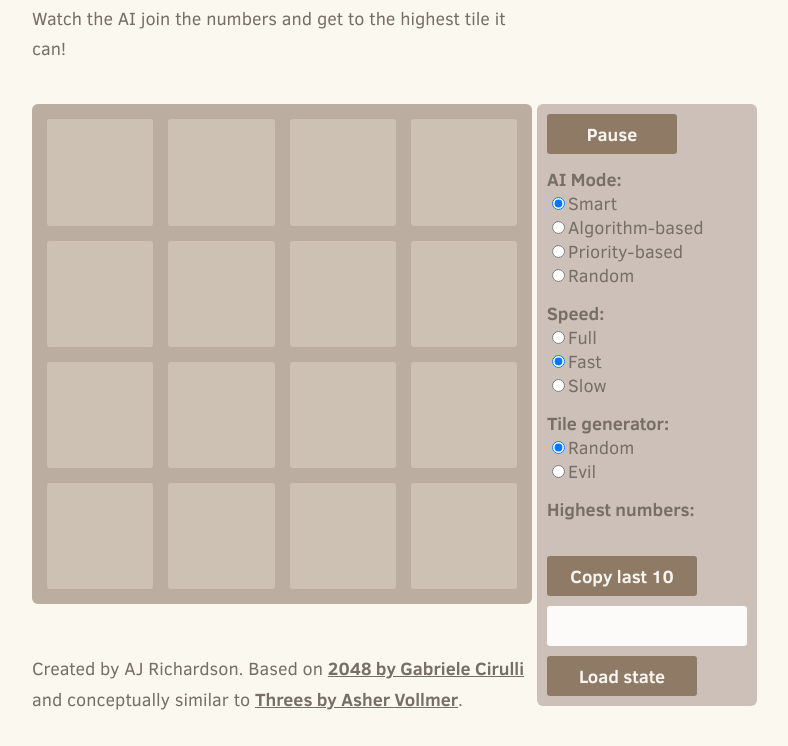
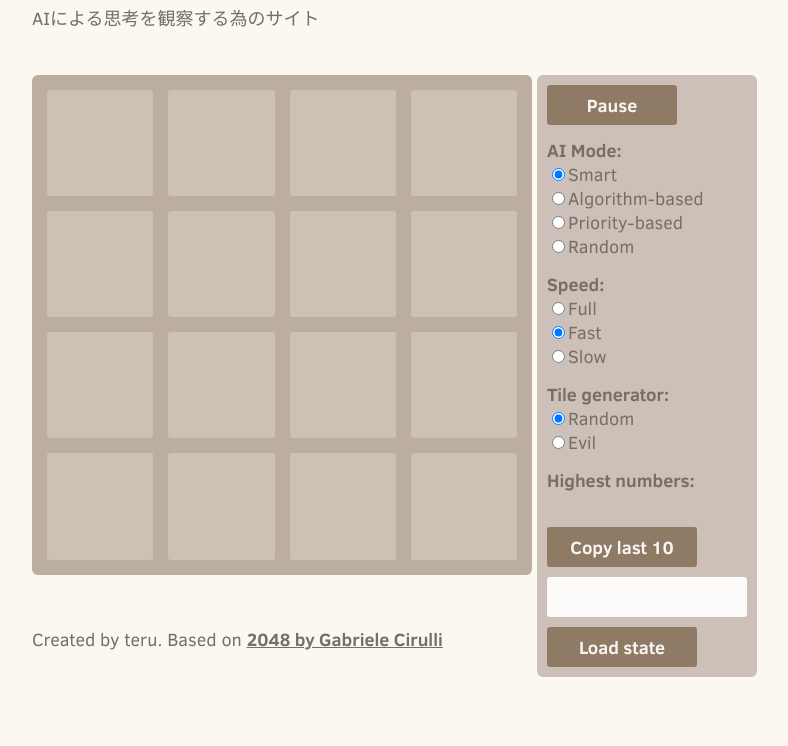
Before and after one commit to teru1005/Protect-the-sea-2048-AI, a plain HTML site: page index.html in a window 1280 px wide. Shown: the part 145-891 px from the top of the page, without its empty margins (358-1146 px from the left). After the commit the page ends 830 px from the top, so only its background shows below. Drawn offline with Linux system fonts and the light colour scheme; a script that the page names is missing.

Commit message:
Update index.html

```diff
--- a/index.html
+++ b/index.html
@@ -2,7 +2,7 @@
 <html lang="en" manifest="cache.appcache">
 <head>
   <meta charset="utf-8">
-  <title>2048 AI</title>
+  <title>Protect the sea AI</title>
 
   <link href="style/main.css" rel="stylesheet" type="text/css">
   <link rel="shortcut icon" href="favicon.ico">
@@ -34,7 +34,7 @@
     </div>
 
     <div class="above-game">
-      <p>Watch the AI join the numbers and get to the highest tile it can!</p>
+      <p>AIによる思考を観察する為のサイト</p>
     </div>
 
     <div class="game-container">
@@ -102,7 +102,7 @@
     </div>
 
     <p class="game-explanation">
-    Created by AJ Richardson. Based on <a href="http://gabrielecirulli.github.io/2048">2048 by Gabriele Cirulli</a> and conceptually similar to <a href="http://asherv.com/threes/" target="_blank">Threes by Asher Vollmer</a>.
+    Created by teru. Based on <a href="http://gabrielecirulli.github.io/2048">2048 by Gabriele Cirulli</a>
     </p>
     <div class="copy-json"></div>
   </div>
```
